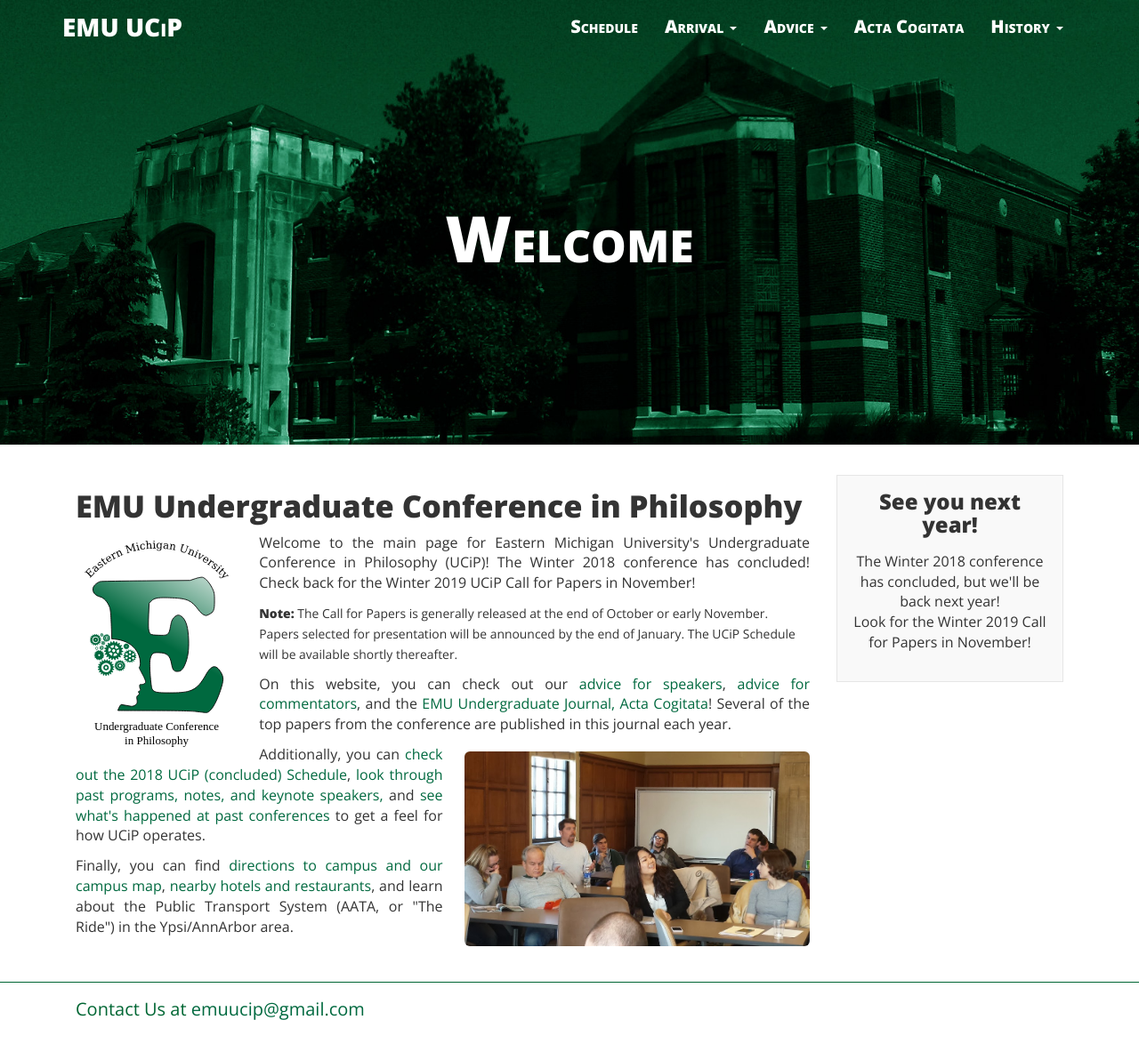
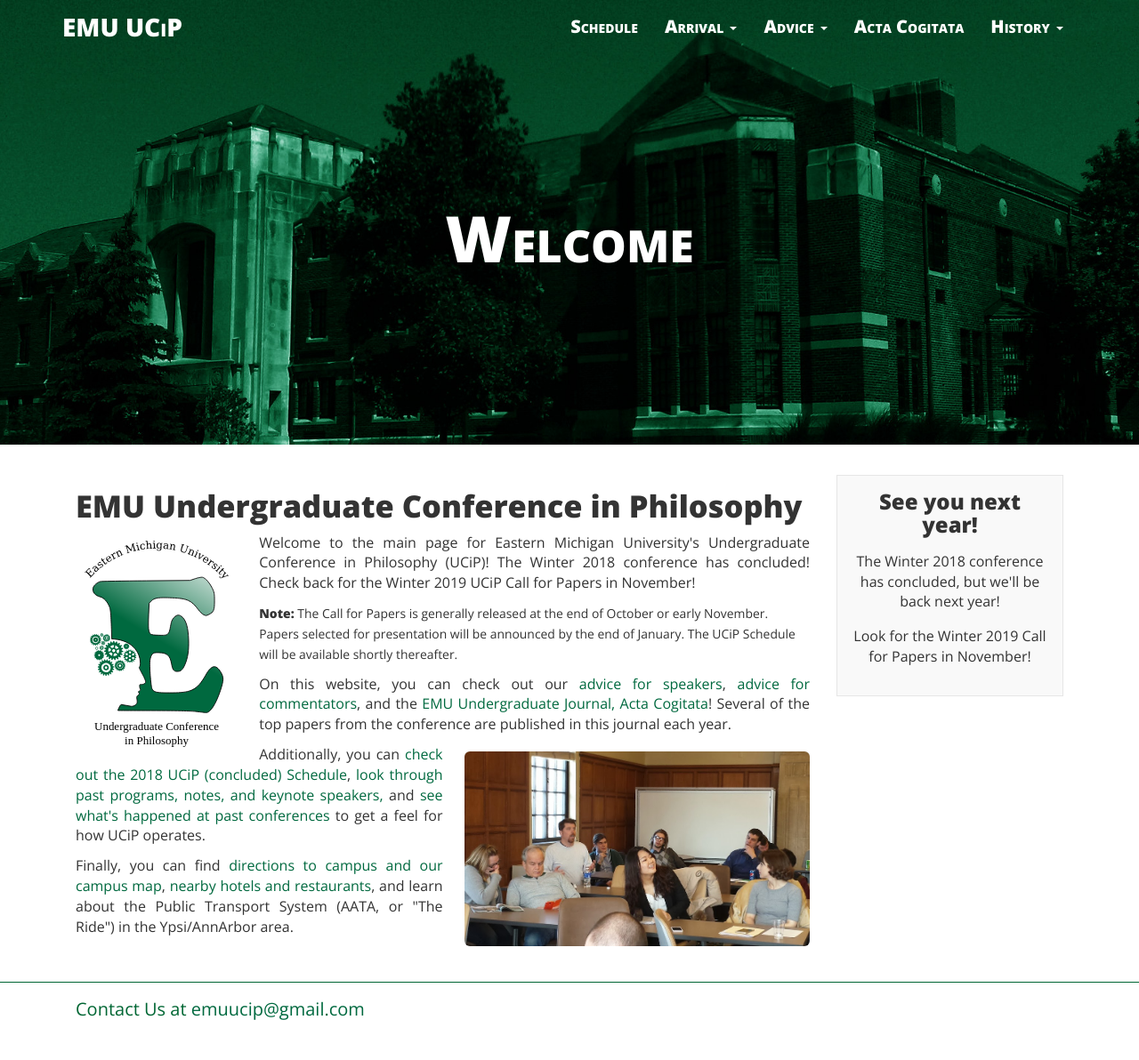
Before and after one commit to ucip/ucip.github.io, a Jekyll site: the page built from index.html, in a window 1280 px wide. Shown: the whole page at 89% size. Built offline with Jekyll 4.4.1, drawn with Linux system fonts in a browser that asks for light colours; nearby versions of some CDN libraries.

Commit message:
making prettier format

```diff
--- a/_includes/box.html
+++ b/_includes/box.html
@@ -52,6 +52,7 @@
 <div class="col-sm-3 col-xs-12 hidden-print">
   <div class="post-list-box announcement">
     <h3 class="text-center post-list-header">See you next year!</h3>
-    <p class="text-center announcement-text">The Winter 2018 conference has concluded, but we'll be back next year!<br>Look for the Winter 2019 Call for Papers in November!</p>
+    <p class="text-center announcement-text">The Winter 2018 conference has concluded, but we'll be back next year!</p>
+    <p class="text-center announcement-text">Look for the Winter 2019 Call for Papers in November!</p>
   </div>
 </div>
```
